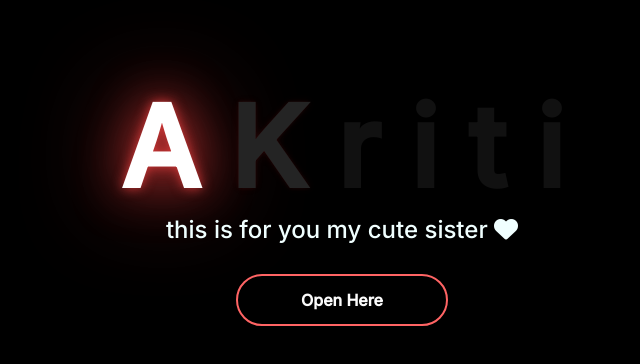
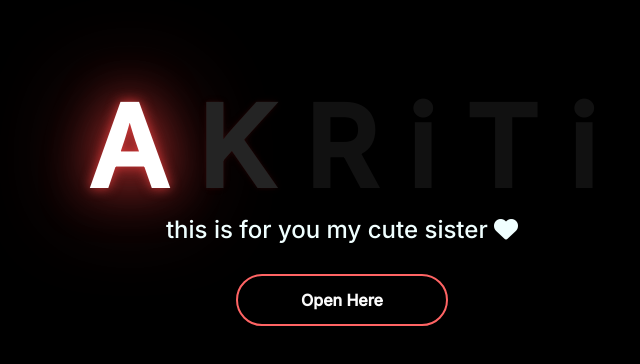
Before and after one commit to FrancisBilung/flower, a plain HTML site: page index.html in a window 1280 px wide. Shown: the part 262-626 px from the top of the page, without its empty margins (306-946 px from the left). Drawn offline with Linux system fonts and the light colour scheme; a web font is replaced by a local one.

Commit message:
Update index.html

```diff
--- a/index.html
+++ b/index.html
@@ -21,9 +21,9 @@
     <div class="greetings">
         <span>A</span>
         <span>K</span>
-        <span>r</span>
+        <span>R</span>
         <span>i</span>
-        <span>t</span>
+        <span>T</span>
         <span>i</span>
 
     </div>
```
